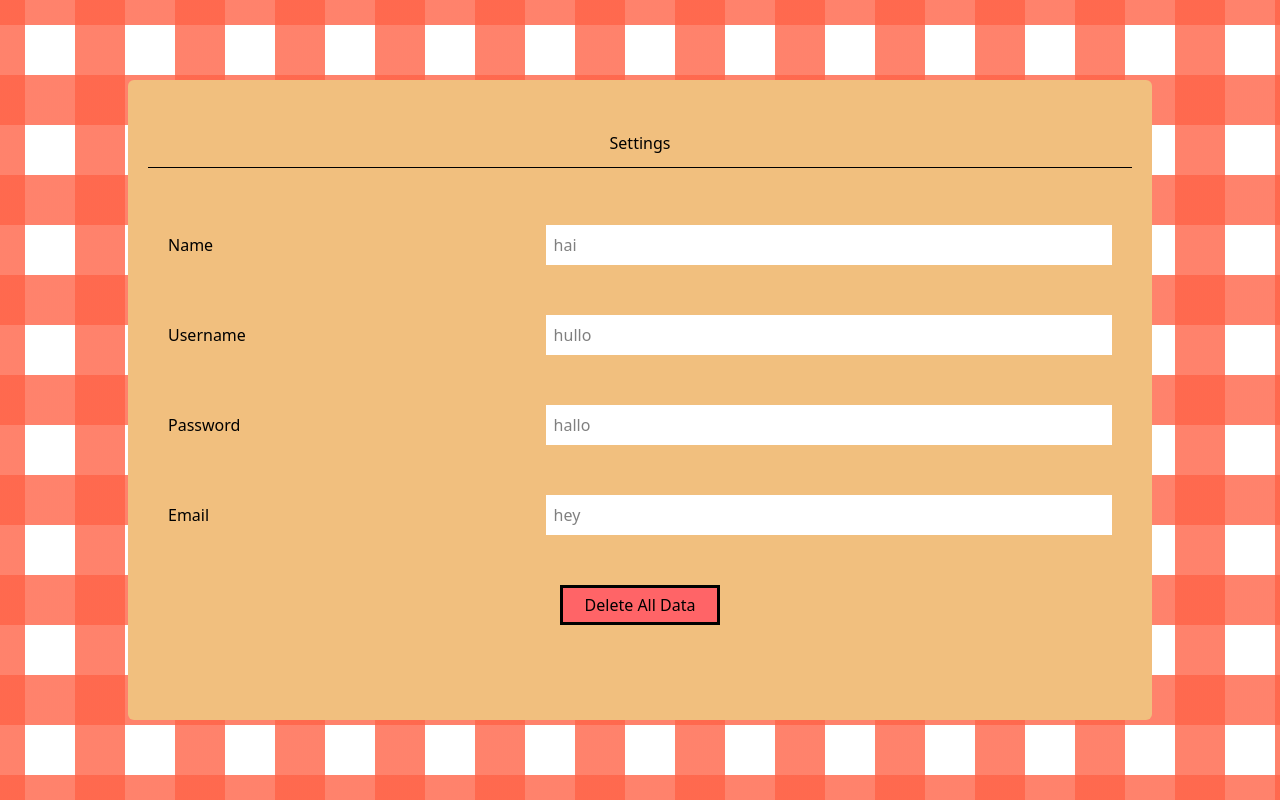
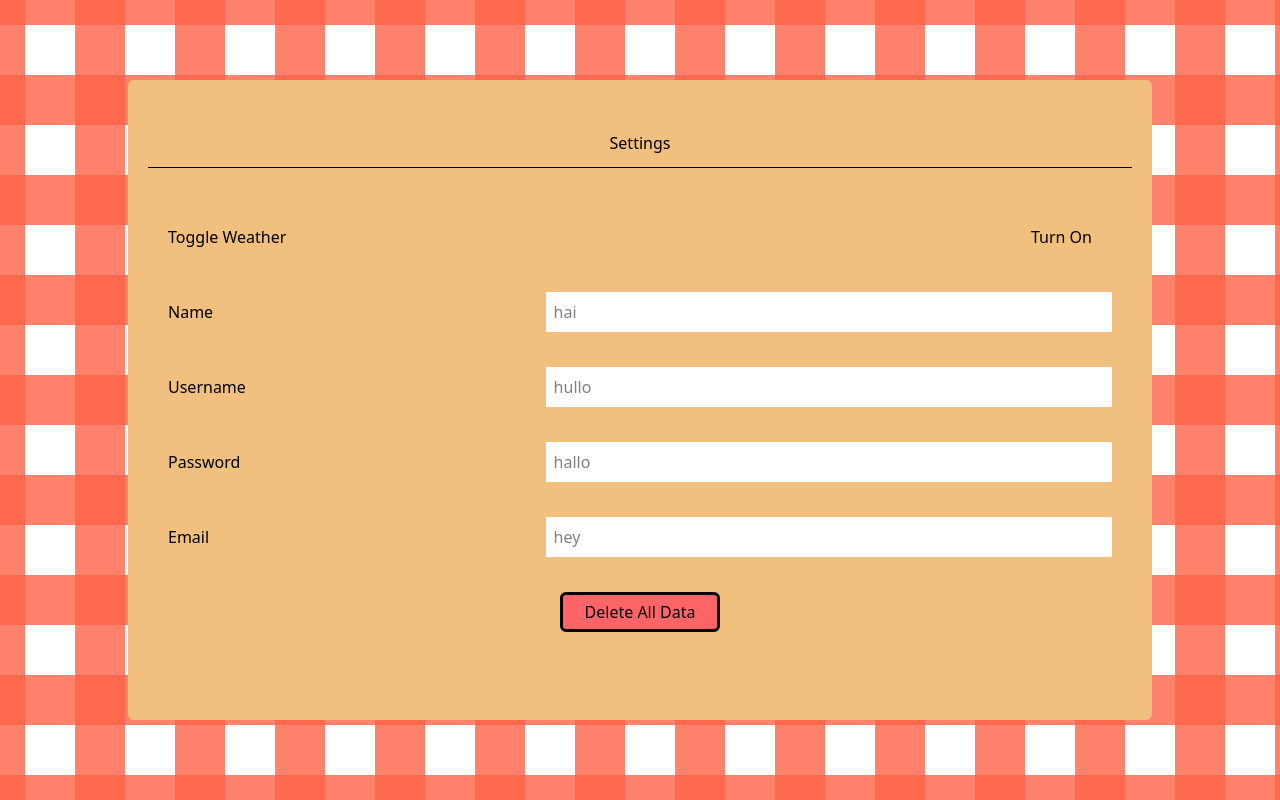
Before and after one commit to Bashguy/Large-Project, a React (Vite) app in the folder frontend/: page /settings in a window 1280 px wide. Built offline with nearby package versions, Linux system fonts and the light colour scheme.

Commit message:
settings can toggle the weather now ig

```diff
--- a/frontend/src/App.jsx
+++ b/frontend/src/App.jsx
@@ -1,4 +1,4 @@
-import { useState } from 'react'
+import { useState, createContext, useContext } from 'react'
 import { Routes, Route } from 'react-router-dom'
 import Background from './components/Background'
 import Register from './pages/Register'
@@ -11,14 +11,21 @@ import Friends from './pages/Friends'
 import Battle from './pages/Battle'
 import Collections from './pages/Collections'
 import Weather from './components/Weather'
+import { useWeather } from './context/WeatherContext'
+
+const WeatherContext = createContext()
 
 function App() {
   const [ auth, setAuth ] = useState(true)
 
+  const {weather, setWeather} = useWeather()
+
   return (
     <div>
       <Background />
-      {/*<Weather />*/}
+
+      { weather && <Weather />}
+
       <NavBar />
 
       <Routes>
@@ -29,7 +36,7 @@ function App() {
         <Route path='/collection' element={<Collections />} />
         <Route path='/friends' element={<Friends />} />
         <Route path='/battle' element={<Battle />} />
-        <Route path='/settings' element={<Settings />} />
+        <Route path='/settings' element={<Settings />}/>
       </Routes>
     </div>
   )
--- /dev/null
+++ b/frontend/src/context/WeatherContext.jsx
@@ -0,0 +1,19 @@
+import React, {createContext, useContext, useState } from 'react'
+
+
+const WeatherContext = createContext()
+
+export const useWeather = () => useContext(WeatherContext)
+
+export const WeatherProvider = ({children}) => {
+    const [weather, setWeather] = useState(false)
+
+    const toggleWeather = () => setWeather(w => !w)
+
+
+    return (
+        <WeatherContext.Provider value={{weather, toggleWeather}}>
+            {children}
+        </WeatherContext.Provider>
+    )
+}
--- a/frontend/src/main.jsx
+++ b/frontend/src/main.jsx
@@ -1,13 +1,16 @@
 import { StrictMode } from 'react'
 import { createRoot } from 'react-dom/client'
 import { BrowserRouter } from "react-router-dom"
+import { WeatherProvider } from './context/WeatherContext.jsx'
 import './index.css'
 import App from './App.jsx'
 
 createRoot(document.getElementById('root')).render(
   <StrictMode>
     <BrowserRouter>
+    <WeatherProvider>
       <App />
+    </WeatherProvider>
     </BrowserRouter>
   </StrictMode>,
 )
--- a/frontend/src/pages/Settings.jsx
+++ b/frontend/src/pages/Settings.jsx
@@ -1,16 +1,16 @@
-import { useState } from "react"
+import { useState, createContext, useContext } from "react"
 import DeleteUser from "../components/DeleteUser"
+import { useWeather } from "../context/WeatherContext"
 
 const Settings = () => {
   const [confirmDelete, setConfirmDelete] = useState(false)
+  const {weather, toggleWeather} = useWeather()
 
   // Get data here
   var name = "hai"
   var username = "hullo"
   var password = "hallo"
   var email = "hey"
-
-
 
   return (
     <div>
@@ -21,7 +21,14 @@ const Settings = () => {
           <h1>Settings</h1>
           <hr className="my-3"></hr>
           {/* The, er, actual settings */}
+
           <div className="flex flex-col justify-around items-center m-5 h-3/4">
+          <div className="flex w-full justify-between items-center">
+              <label className=''>Toggle Weather</label>
+              <button className='rounded-lg px-5 p-2 hover:cursor-pointer hover:text-blue-200'
+              onClick={toggleWeather}> {weather ? 'Turn Off' : 'Turn On'} </button>
+            </div>
+
             <div className="flex w-full justify-between items-center">
               <label className='' for="name">Name</label>
               <input type="text" n="name" id="name" placeholder={name} className="w-3/5 p-2 bg-white"/>
@@ -42,7 +49,7 @@ const Settings = () => {
               <input type="text" e="email" placeholder={email} className="w-3/5 p-2 bg-white"/>
             </div>
 
-            <button className=" h-10 w-40 cursor-pointer bg-red-400 border-3"
+            <button className=" h-10 w-40 cursor-pointer border-3 bg-red-400 rounded-md"
                     onClick={()=>setConfirmDelete(true)}
                     >Delete All Data</button>
                     {confirmDelete && <DeleteUser setConfirmDelete={setConfirmDelete}/>}
```
